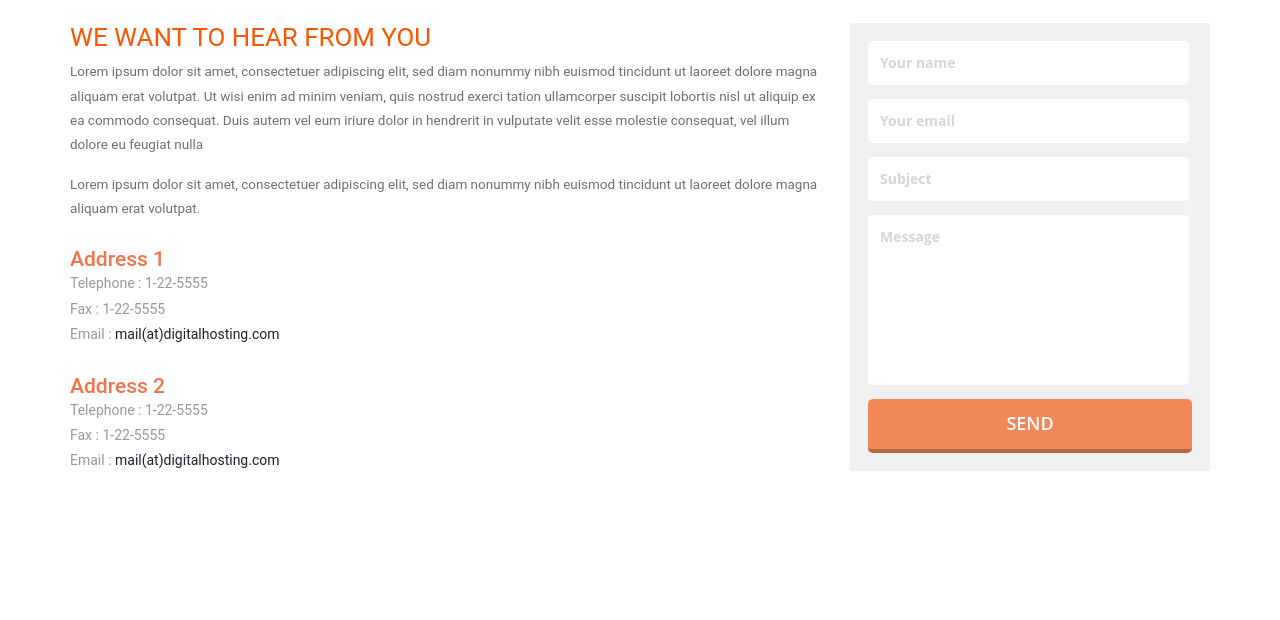
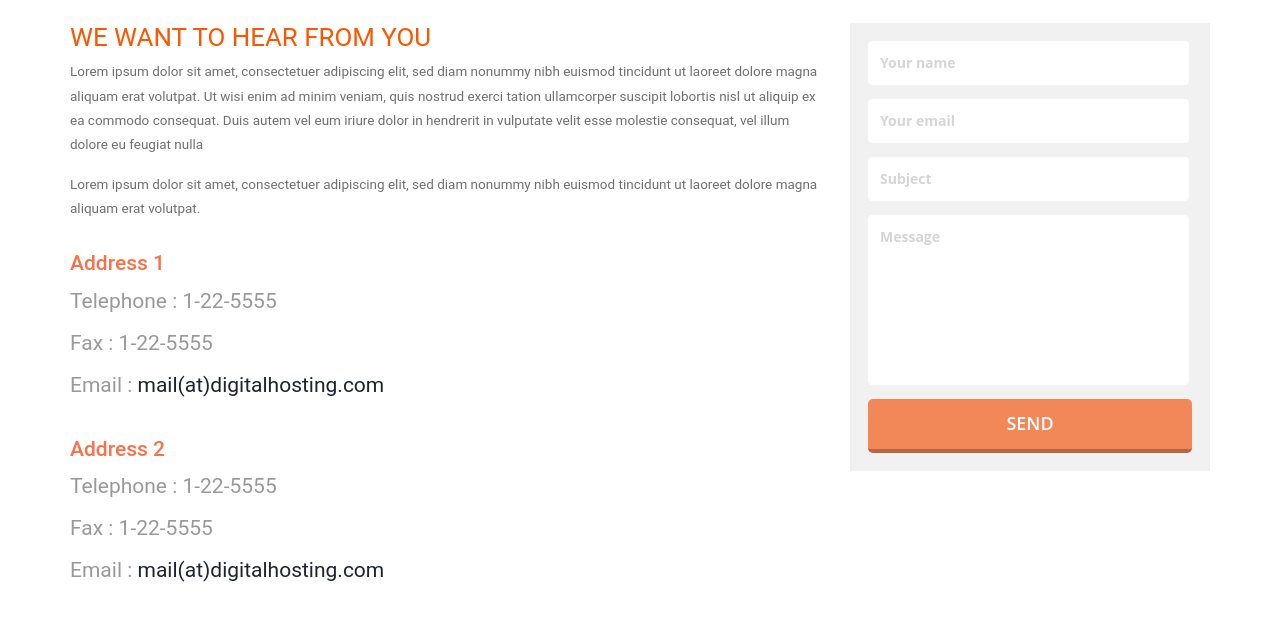
Before and after one commit to lucky0218/basis-oj, a plain HTML site: page basisoj/contact.html in a window 1280 px wide. Shown: the part 252-872 px from the top of the page. Before the commit the page ends 800 px from the top, so only its background shows below. Drawn offline with Linux system fonts and the light colour scheme; a web font is replaced by a local one.

Commit message:
Update style.css

```diff
--- a/basisoj/css/style.css
+++ b/basisoj/css/style.css
@@ -968,10 +968,12 @@ a.btn1:after {
 .contact_grid h5 {
 	color: #f6724b;
 	font-size:1.5em;
+	line-height: 1.5em;
 }
 .contact_grid p {
 	color:#999;
-	line-height: 1.8em;
+	font-size:1.5em;
+	line-height: 2em;
 }
 p.m_6 {
 	color: #333333;
```
